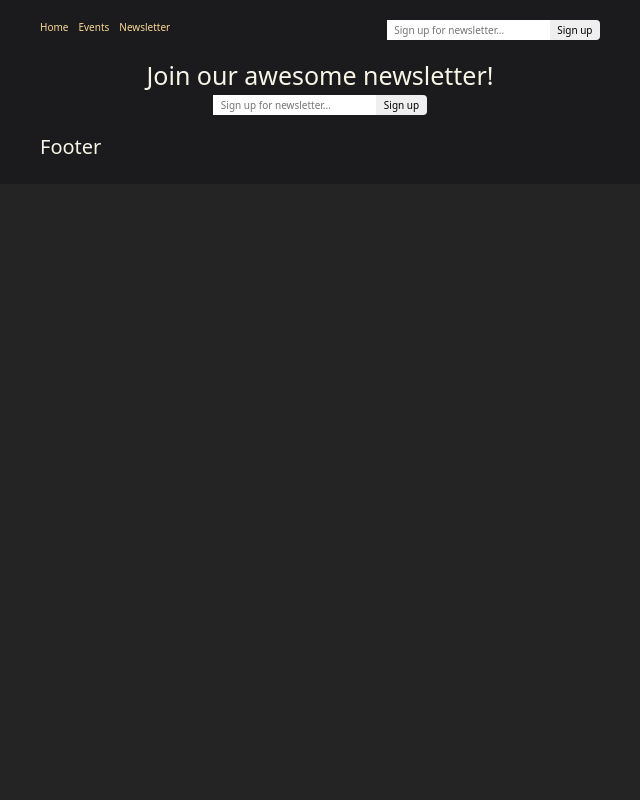
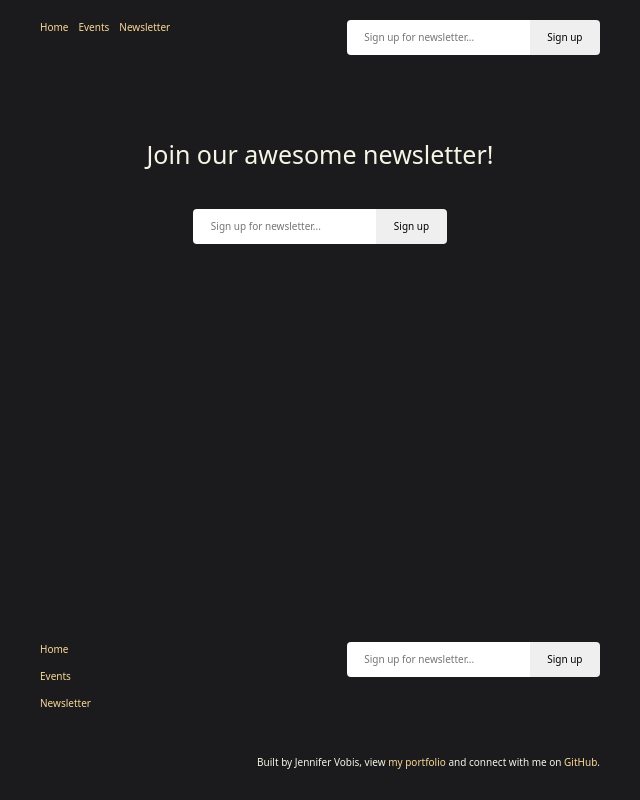
Before and after one commit to jenvdr/events-multipage-spa, a React (Create React App) app in the folder frontend/: page /newsletter in a window 1280 px wide. Shown: the whole page, without its empty margins (320-960 px from the left). Built offline with nearby package versions, Linux system fonts and the light colour scheme.

Commit message:
style: adjust styling

```diff
--- a/frontend/src/components/Layout/Footer/Footer.js
+++ b/frontend/src/components/Layout/Footer/Footer.js
@@ -1,9 +1,29 @@
+import { Link, NavLink } from 'react-router-dom'
 import classes from './Footer.module.scss'
+import NewsletterSignup from '../../NewsletterSignup/NewsletterSignup'
 
 export default function Footer() {
     return (
-        <div className={classes.Footer}>
-            <h2>Footer</h2>
-        </div>
+        <footer className={classes.Footer}>
+            <div className={classes.Content}>
+                <nav>
+                    <ul className={classes.List}>
+                        <li>
+                            <NavLink to="/" className={({isActive}) => isActive ? classes.Active : undefined} end>Home</NavLink>
+                        </li>
+                        <li>
+                            <NavLink to="/events" className={({isActive}) => isActive ? classes.Active : undefined} end>Events</NavLink>
+                        </li>
+                        <li>
+                            <NavLink to="/newsletter" className={({ isActive }) => isActive ? classes.active : undefined }>Newsletter</NavLink>
+                        </li>
+                    </ul>
+                </nav>
+                <NewsletterSignup />
+            </div>
+            <div className={classes.Credits}>
+                <p>Built by Jennifer Vobis, view <Link to="https://thepaperrocket.netlify.app/" target="_blank" title="Jennifer's portfolio">my portfolio</Link> and connect with me on <Link to="https://github.com/jenvdr" target="_blank" title="Jennifer's github">GitHub</Link>.</p>
+            </div>
+        </footer>
     )
 };
--- a/frontend/src/components/Layout/Footer/Footer.module.scss
+++ b/frontend/src/components/Layout/Footer/Footer.module.scss
@@ -1,7 +1,41 @@
 .Footer {
+    width: 100%;
     max-width: 60rem;
-    margin: auto;
+    margin: auto auto 0;
     padding: 2rem;
     display: flex;
+    flex-direction: column;
     justify-content: space-between;
+
+    .Content {
+        display: flex;
+        flex-wrap: wrap;
+        justify-content: space-between;
+        margin-bottom: 3.2rem;
+    }
+
+    .List {
+        li {
+            margin-bottom: 1.2rem;
+        }
+    }
+
+    .Credits {
+        margin-left: auto;
+        display: flex;
+
+        p {
+            margin-left: 1.2rem;
+        }
+    }
+
+    a {
+        text-decoration: none;
+        color: var(--color-primary-400);
+    }
+
+    a:hover,
+    a.Active {
+        color: var(--color-primary-800);
+    }
 }
--- a/frontend/src/components/Layout/MainNavigation/MainNavigation.module.scss
+++ b/frontend/src/components/Layout/MainNavigation/MainNavigation.module.scss
@@ -1,9 +1,15 @@
 .Header {
+    width: 100%;
     max-width: 60rem;
-    margin: auto;
+    margin: 0 auto 6rem;
     padding: 2rem;
     display: flex;
+    flex-wrap: wrap;
     justify-content: space-between;
+
+    nav {
+        margin-bottom: 2.4rem;
+    }
 }
 
 .List {
--- a/frontend/src/components/NewsletterSignup/NewsletterSignup.module.scss
+++ b/frontend/src/components/NewsletterSignup/NewsletterSignup.module.scss
@@ -1,18 +1,24 @@
-.newsletter input,
-.newsletter button {
+.newsletter {
+    input,
+    button {
         font: inherit;
-  padding: 0.25rem 0.75rem;
+        padding: 1rem 1.75rem;
         border-radius: 0;
         border: none;
     }
 
-.newsletter button {
+    input {
+        border-radius: 4px 0 0 4px;
+    }
+
+    button {
         border-top-right-radius: 4px;
         border-bottom-right-radius: 4px;
         cursor: pointer;
     }
 
-.newsletter button:hover {
+    button:hover {
         background-color: var(--color-primary-300);
         color: var(--color-gray-800);
     }
+}
--- a/frontend/src/components/PageContent/PageContent.js
+++ b/frontend/src/components/PageContent/PageContent.js
@@ -2,7 +2,7 @@ import classes from './PageContent.module.scss';
 
 function PageContent({ title, children }) {
     return (
-        <div className={classes.content}>
+        <div className={classes.Content}>
             <h1>{title}</h1>
             {children}
         </div>
--- a/frontend/src/components/PageContent/PageContent.module.scss
+++ b/frontend/src/components/PageContent/PageContent.module.scss
@@ -1,3 +1,3 @@
-.content {
+.Content {
     text-align: center;
 }
--- a/frontend/src/pages/Home.js
+++ b/frontend/src/pages/Home.js
@@ -1,5 +1,9 @@
+import PageContent from "../components/PageContent/PageContent";
+
 export default function Home() {
     return (
-        <h1>Home</h1>
+        <PageContent title="Welcome!">
+            <p>Browser all our amazing events!</p>
+        </PageContent>
     )
 };
--- a/frontend/src/styles/globals.scss
+++ b/frontend/src/styles/globals.scss
@@ -13,9 +13,21 @@ body {
     margin: 0;
 }
 
-body {
+#root {
+    flex: 1;
+    display: flex;
+    flex-direction: column;
+    min-height: 100vh;
     background-color: rgb(27, 26, 29);
-    color: #f6f5e5
+    color: #f6f5e5;
+}
+
+h1 {
+    margin-bottom: 4rem;
+}
+
+footer {
+    margin-top: auto;
 }
 
 a {
```
Lines whose indentation alone changed are shown as unchanged.
